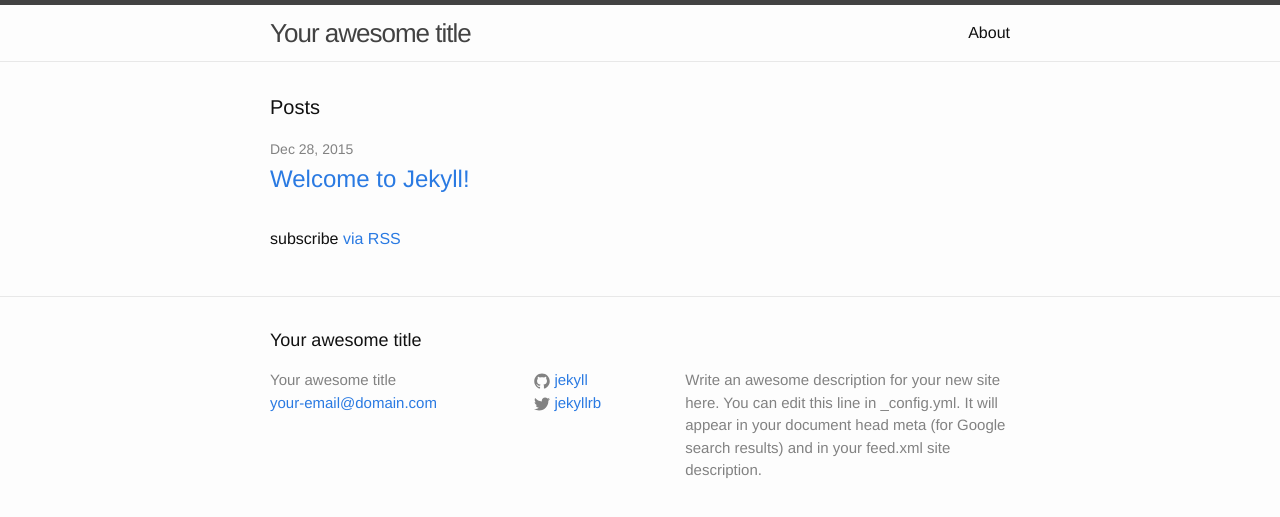
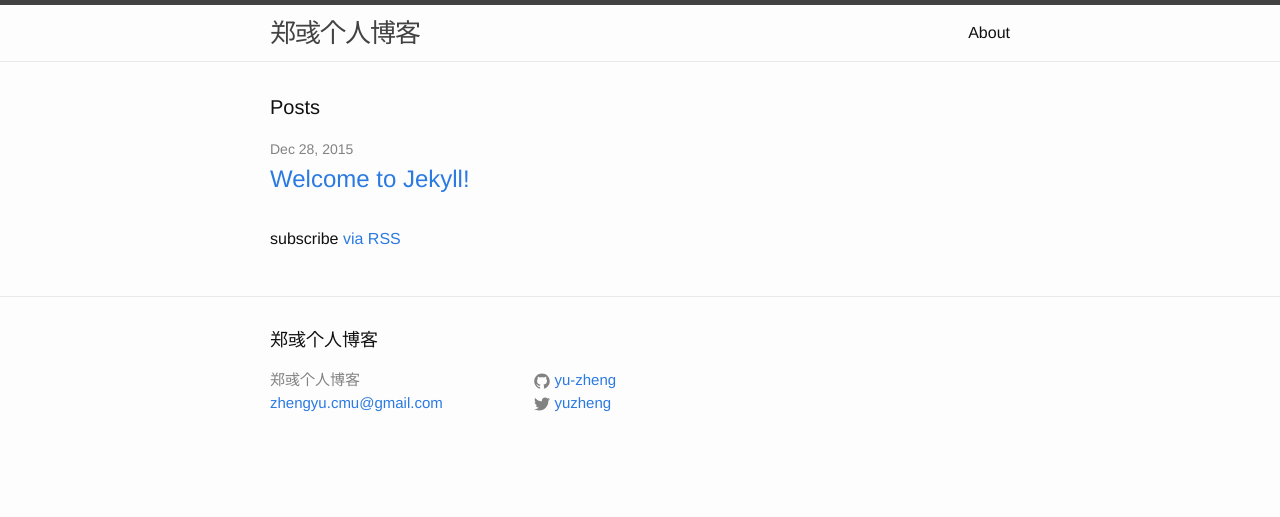
Before and after one commit to 447327642/yu-zhengyu.github.io, a Jekyll site: the page built from index.html, in a window 1280 px wide. Shown: the top 517 px of the page. Built offline with Jekyll 4.4.1, drawn with Linux system fonts in a browser that asks for light colours.

Commit message:
update comfit

```diff
--- a/_config.yml
+++ b/_config.yml
@@ -6,16 +6,13 @@
 # 'jekyll serve'. If you change this file, please restart the server process.
 
 # Site settings
-title: Your awesome title
-email: your-email@domain.com
-description: > # this means to ignore newlines until "baseurl:"
-  Write an awesome description for your new site here. You can edit this
-  line in _config.yml. It will appear in your document head meta (for
-  Google search results) and in your feed.xml site description.
+title: 郑彧个人博客
+email: zhengyu.cmu@gmail.com
+description: > # 把一些学习上的东西记录下来，方便自己记忆。如果能够影响一两个人，也是功德一件。
 baseurl: "" # the subpath of your site, e.g. /blog
 url: "http://yourdomain.com" # the base hostname & protocol for your site
-twitter_username: jekyllrb
-github_username:  jekyll
+twitter_username: yuzheng
+github_username:  yu-zheng
 
 # Build settings
 markdown: kramdown
```
